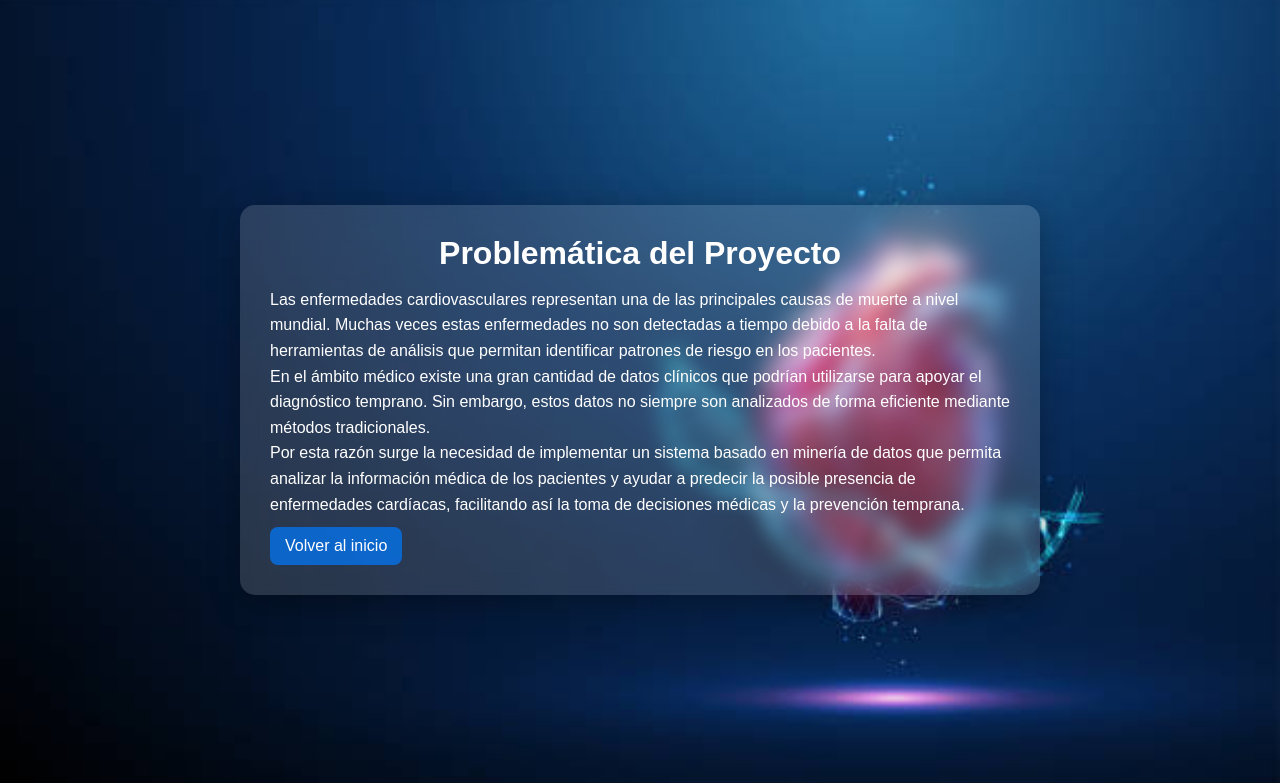
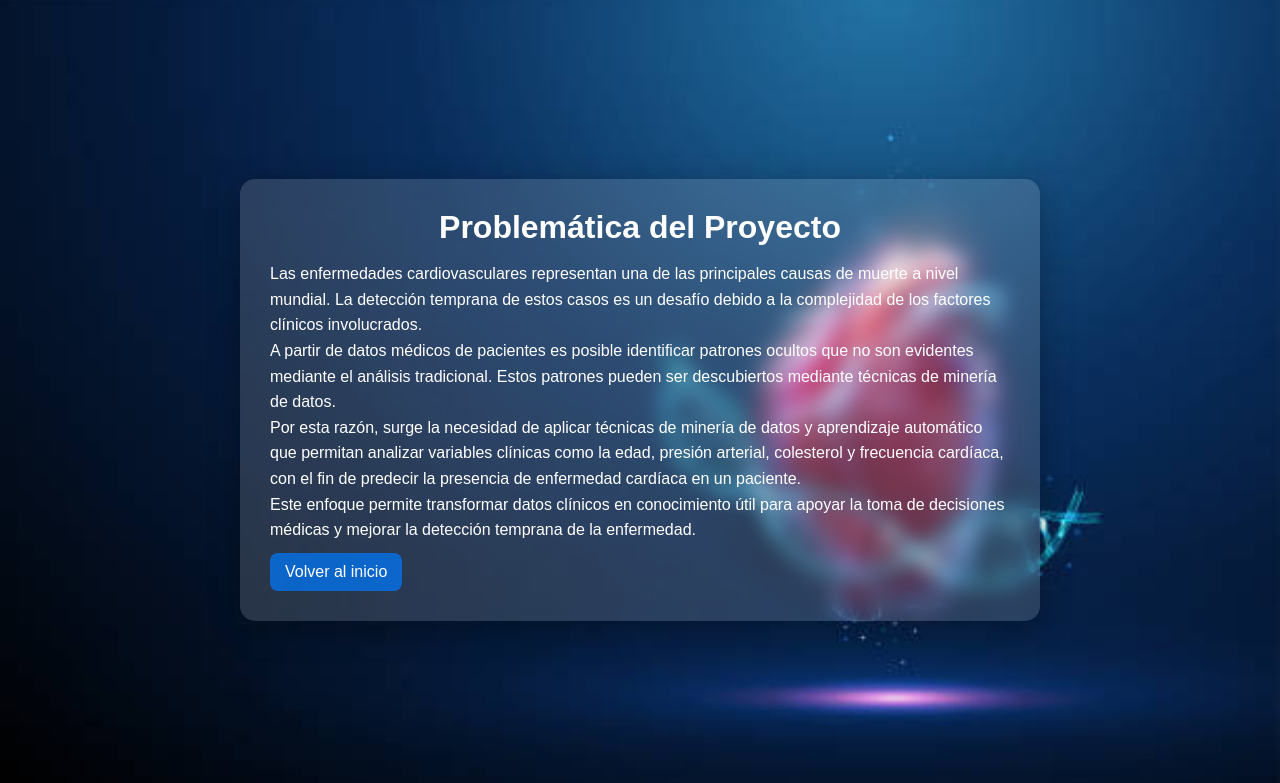
Before and after one commit to PanConQuesotv/Enfermedades_Cardiacas, a Flask app: page /problematica in a window 1280 px wide. Shown: the top 783 px of the page. Run offline with Flask 3, Linux system fonts and the light colour scheme.

Commit message:
Del Machine Learning a Mineria De Datos

```diff
--- a/templates/problematica.html
+++ b/templates/problematica.html
@@ -15,22 +15,26 @@
 
     <p>
         Las enfermedades cardiovasculares representan una de las principales causas
-        de muerte a nivel mundial. Muchas veces estas enfermedades no son detectadas
-        a tiempo debido a la falta de herramientas de análisis que permitan identificar
-        patrones de riesgo en los pacientes.
+        de muerte a nivel mundial. La detección temprana de estos casos es un desafío
+        debido a la complejidad de los factores clínicos involucrados.
     </p>
 
     <p>
-        En el ámbito médico existe una gran cantidad de datos clínicos que podrían
-        utilizarse para apoyar el diagnóstico temprano. Sin embargo, estos datos no
-        siempre son analizados de forma eficiente mediante métodos tradicionales.
+        A partir de datos médicos de pacientes es posible identificar patrones
+        ocultos que no son evidentes mediante el análisis tradicional. Estos patrones
+        pueden ser descubiertos mediante técnicas de minería de datos.
     </p>
 
     <p>
-        Por esta razón surge la necesidad de implementar un sistema basado en minería
-        de datos que permita analizar la información médica de los pacientes y ayudar
-        a predecir la posible presencia de enfermedades cardíacas, facilitando así la
-        toma de decisiones médicas y la prevención temprana.
+        Por esta razón, surge la necesidad de aplicar técnicas de minería de datos
+        y aprendizaje automático que permitan analizar variables clínicas como la edad,
+        presión arterial, colesterol y frecuencia cardíaca, con el fin de predecir la
+        presencia de enfermedad cardíaca en un paciente.
+    </p>
+
+    <p>
+        Este enfoque permite transformar datos clínicos en conocimiento útil para
+        apoyar la toma de decisiones médicas y mejorar la detección temprana de la enfermedad.
     </p>
 
     <a href="/">Volver al inicio</a>
```
